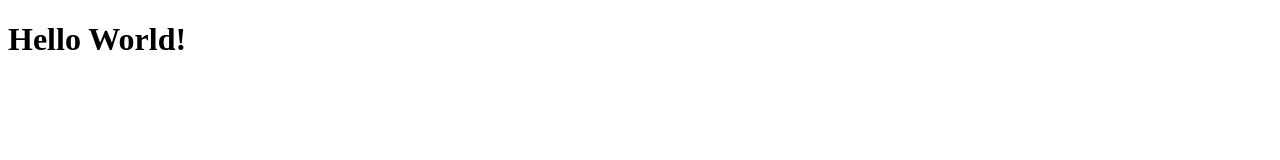
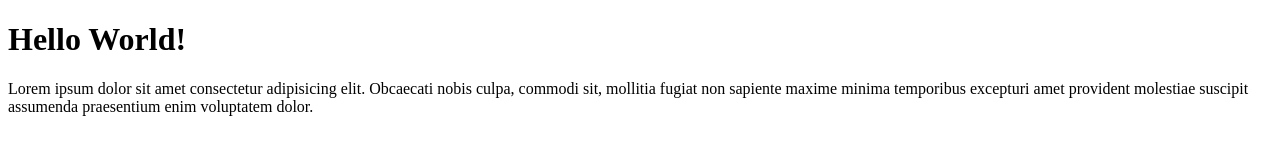
Before and after one commit to FajarBN/wpu-git-test, a plain HTML site: page index.html in a window 1280 px wide. Drawn offline with Linux system fonts and the light colour scheme.

Commit message:
Menambahkan paragraf

```diff
--- a/index.html
+++ b/index.html
@@ -7,5 +7,6 @@
 </head>
 <body>
     <h1>Hello World!</h1>
+    <p>Lorem ipsum dolor sit amet consectetur adipisicing elit. Obcaecati nobis culpa, commodi sit, mollitia fugiat non sapiente maxime minima temporibus excepturi amet provident molestiae suscipit assumenda praesentium enim voluptatem dolor.</p>
 </body>
 </html>
```
